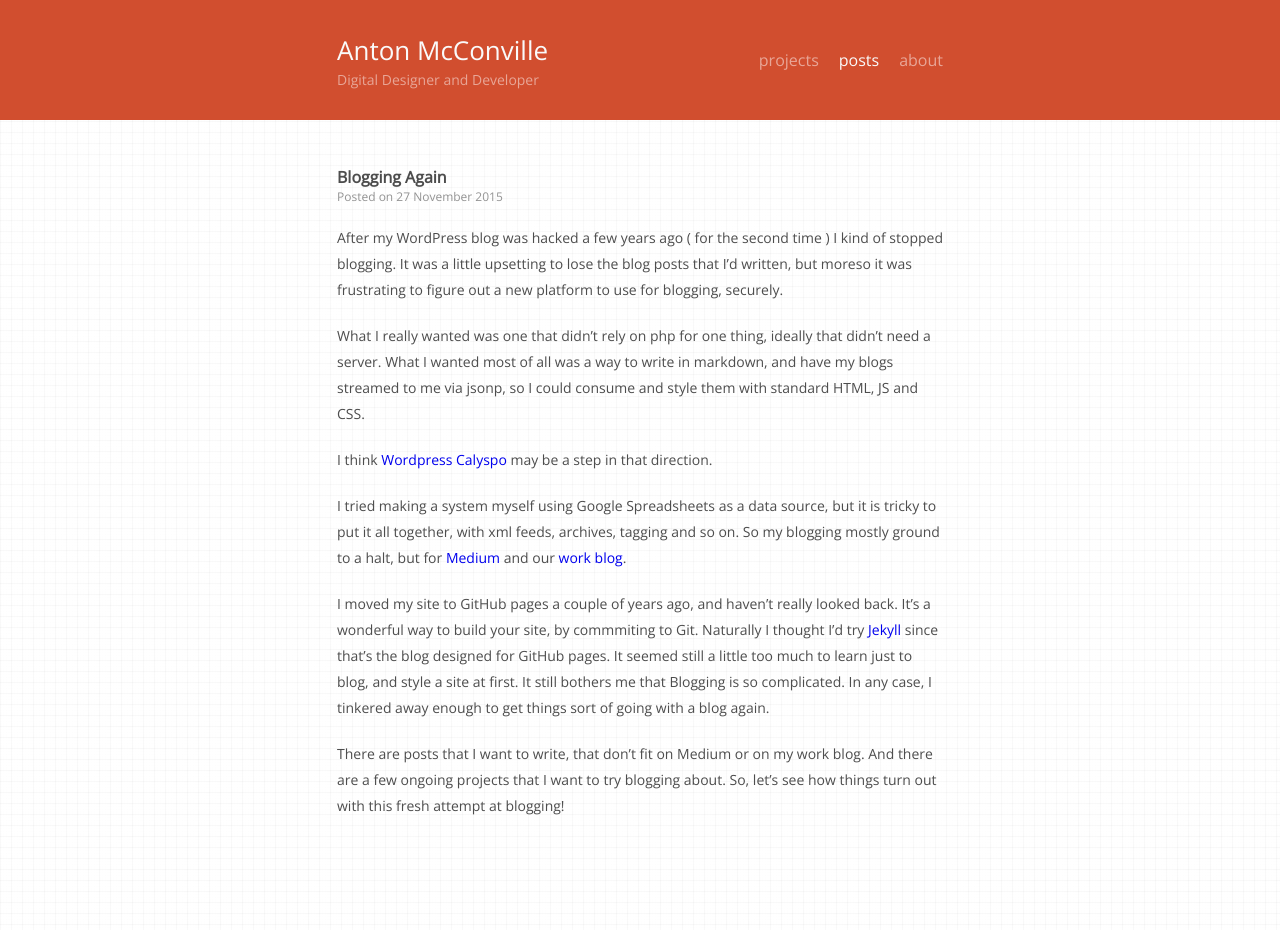
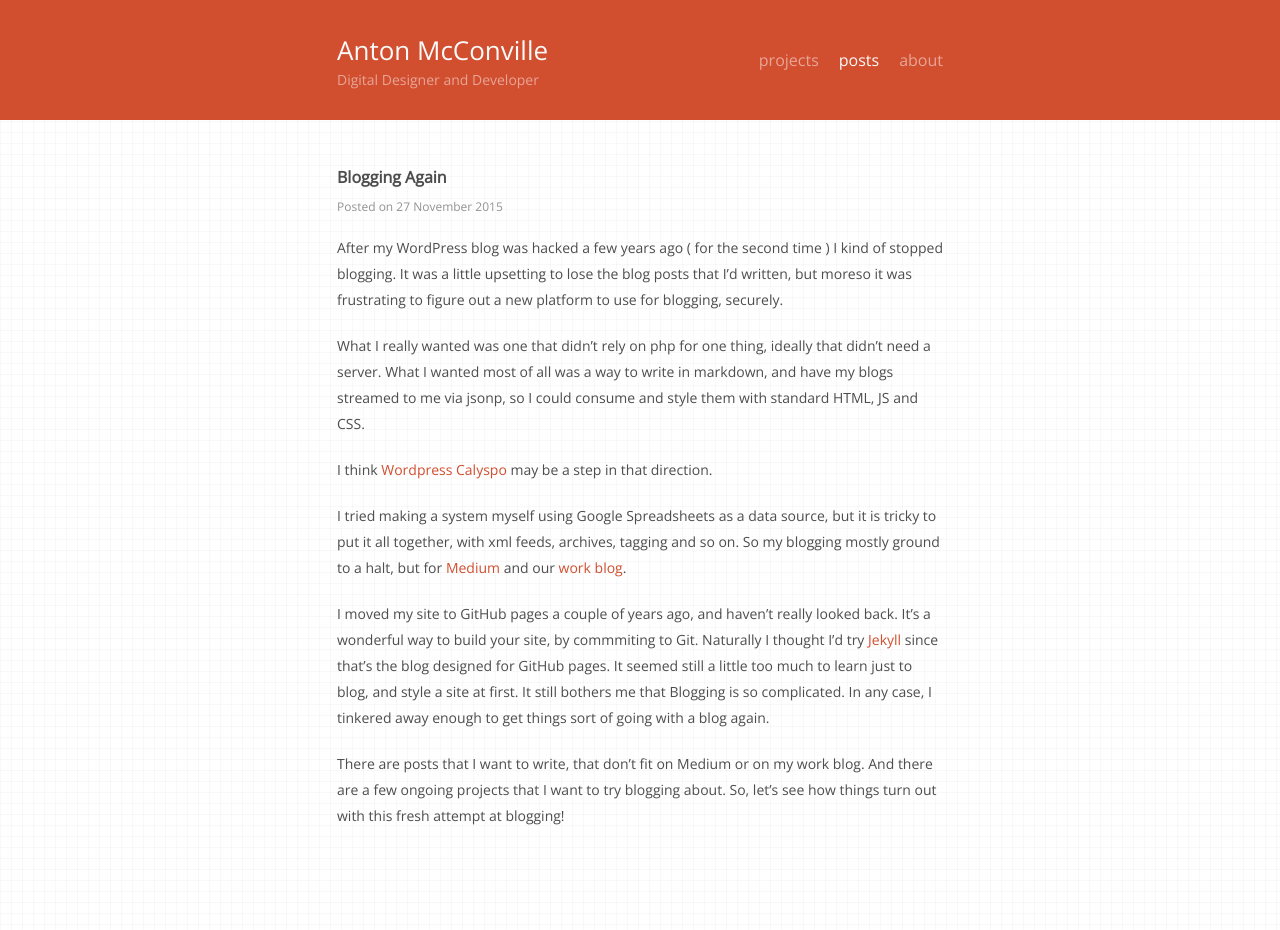
Before and after one commit to antonmc/antonmc.github.io, a Jekyll site: the page built from _posts/blog/2015-11-27-blogging-again.md, in a window 1280 px wide. Built offline with Jekyll 4.4.1, drawn with Linux system fonts in a browser that asks for light colours.

Commit message:
more style tweaks

```diff
--- a/style/main.css
+++ b/style/main.css
@@ -27,6 +27,10 @@ p {
 
 .post-content p {
     margin-bottom: 20px;
+}
+
+.post-content p a {
+    color: #d14e2f;
 }
 
 .hickory-post {
@@ -363,7 +367,7 @@ border-radius: 2px;
 .blogtitle {
     color: #4d4d4d;
     font-size: 16px;
-    margin-bottom: 0;
+    margin-bottom: 10px;
 }
 
 .metadata {
```
